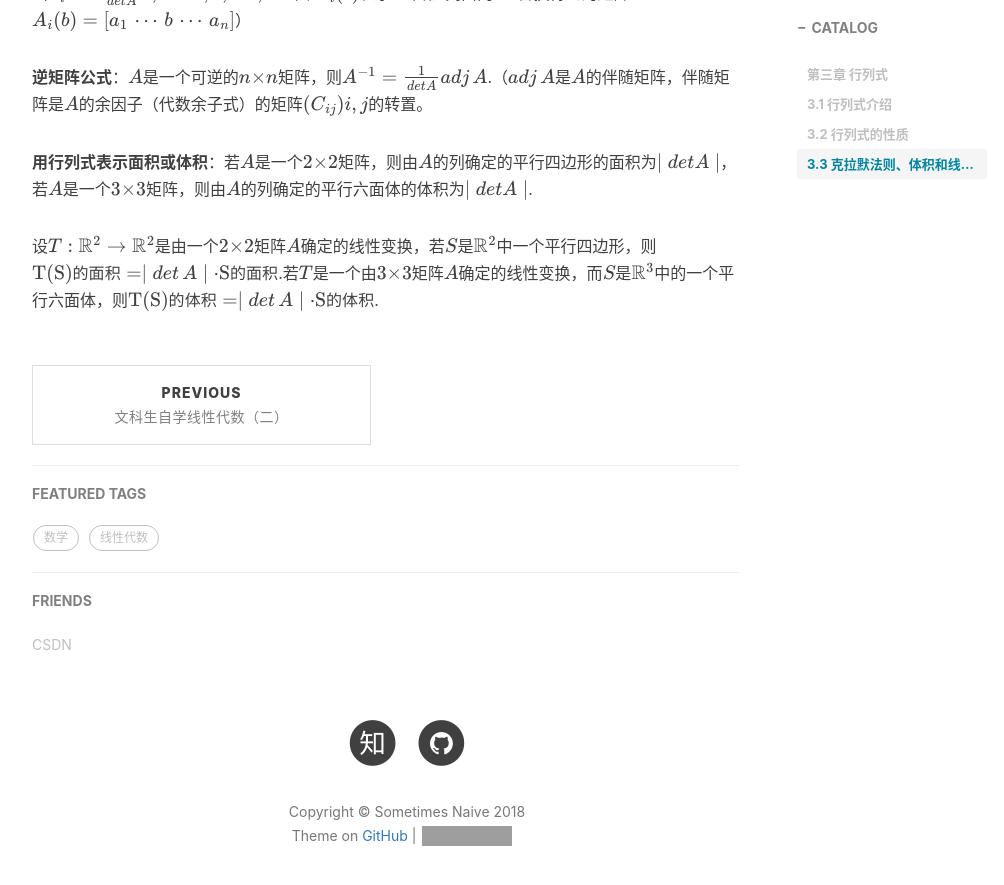
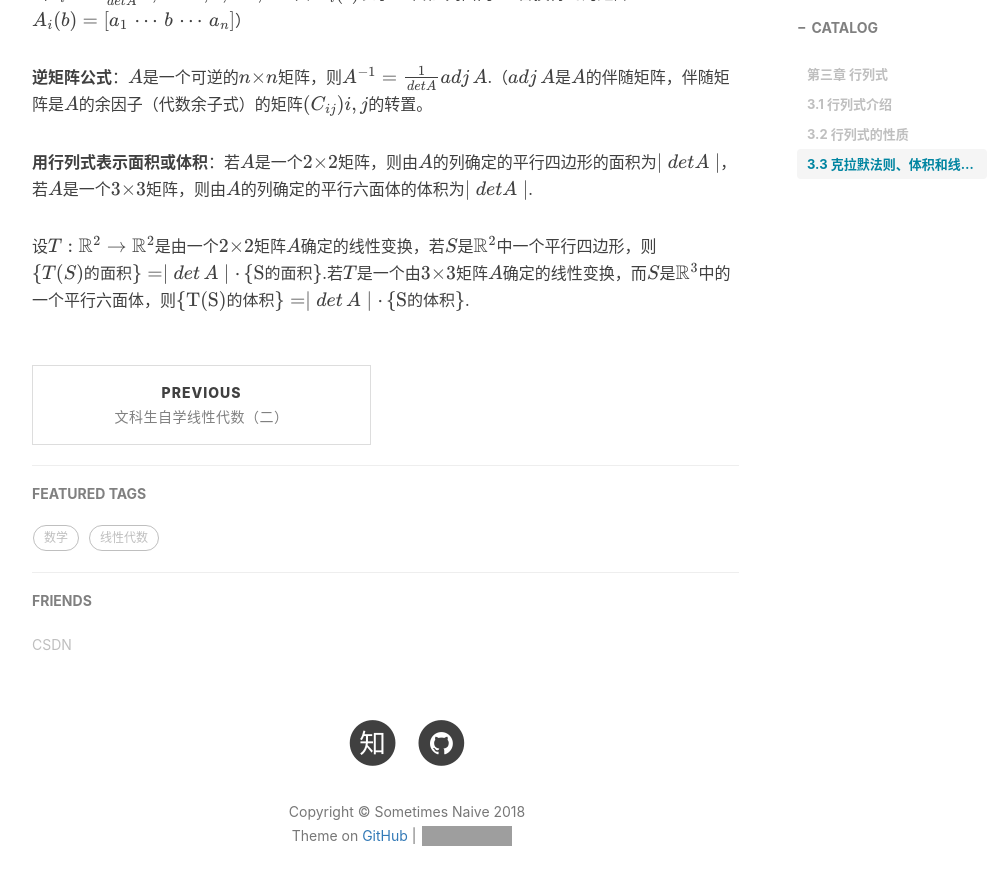
Before and after one commit to lqsgd123/lqsgd123.github.io, a Jekyll site: the page built from _posts/2018-9-03-文科生自学线性代数（三）.md, in a window 1280 px wide and 900 px high, scrolled down 1652 px. Shown: the top 885 px of the window, without its empty margins (233-1237 px from the left). Built offline with Jekyll 4.4.1, drawn with Linux system fonts in a browser that asks for light colours; nearby versions of some CDN libraries; formulas are drawn with MathJax 3; comment, search, counter and statistics services are not loaded; grey boxes are pictures that could not be loaded.

Commit message:
Update 2018-9-03-文科生自学线性代数（三）.md

```diff
--- a/_posts/2018-9-03-文科生自学线性代数（三）.md
+++ b/_posts/2018-9-03-文科生自学线性代数（三）.md
@@ -61,4 +61,4 @@ $n×n$矩阵$A$的行列式可按任意行或列的余因子展开式来计算.
 
 **用行列式表示面积或体积**：若$A$是一个$2×2$矩阵，则由$A$的列确定的平行四边形的面积为$\mid detA\mid $，若$A$是一个$3×3$矩阵，则由$A$的列确定的平行六面体的体积为$\mid detA\mid $.
 
-设$T:\mathbb{R}^{2}\rightarrow \mathbb{R}^{2}$是由一个$2×2$矩阵$A$确定的线性变换，若$S$是$\mathbb{R}^{2}$中一个平行四边形，则${\text{T(S)的面积} }=\mid det\,A\mid \cdot {\text{S的面积} }$.若$T$是一个由$3×3$矩阵$A$确定的线性变换，而$S$是$\mathbb{R}^{3}$中的一个平行六面体，则${\text{T(S)的体积} }=\mid det\,A\mid \cdot {\text{S的体积} }$.
+设$T:\mathbb{R}^{2}\rightarrow \mathbb{R}^{2}$是由一个$2×2$矩阵$A$确定的线性变换，若$S$是$\mathbb{R}^{2}$中一个平行四边形，则$\begin{Bmatrix}T(S)\text{的面积}\end{Bmatrix}=\mid det\,A\mid \cdot \begin{Bmatrix}\text{S的面积} \end{Bmatrix}$.若$T$是一个由$3×3$矩阵$A$确定的线性变换，而$S$是$\mathbb{R}^{3}$中的一个平行六面体，则$\begin{Bmatrix}\text{T(S)的体积} \end{Bmatrix}=\mid det\,A\mid \cdot \begin{Bmatrix}\text{S的体积} \end{Bmatrix}$.
```
